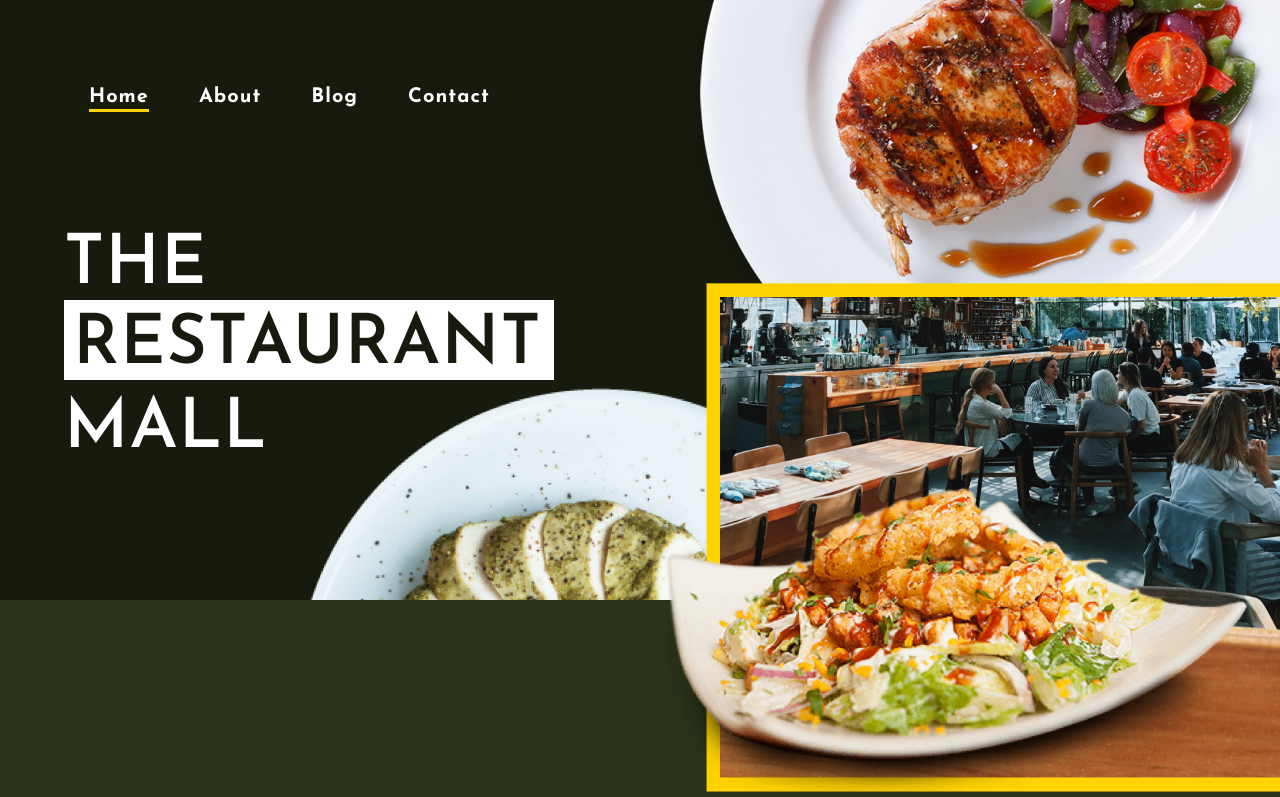
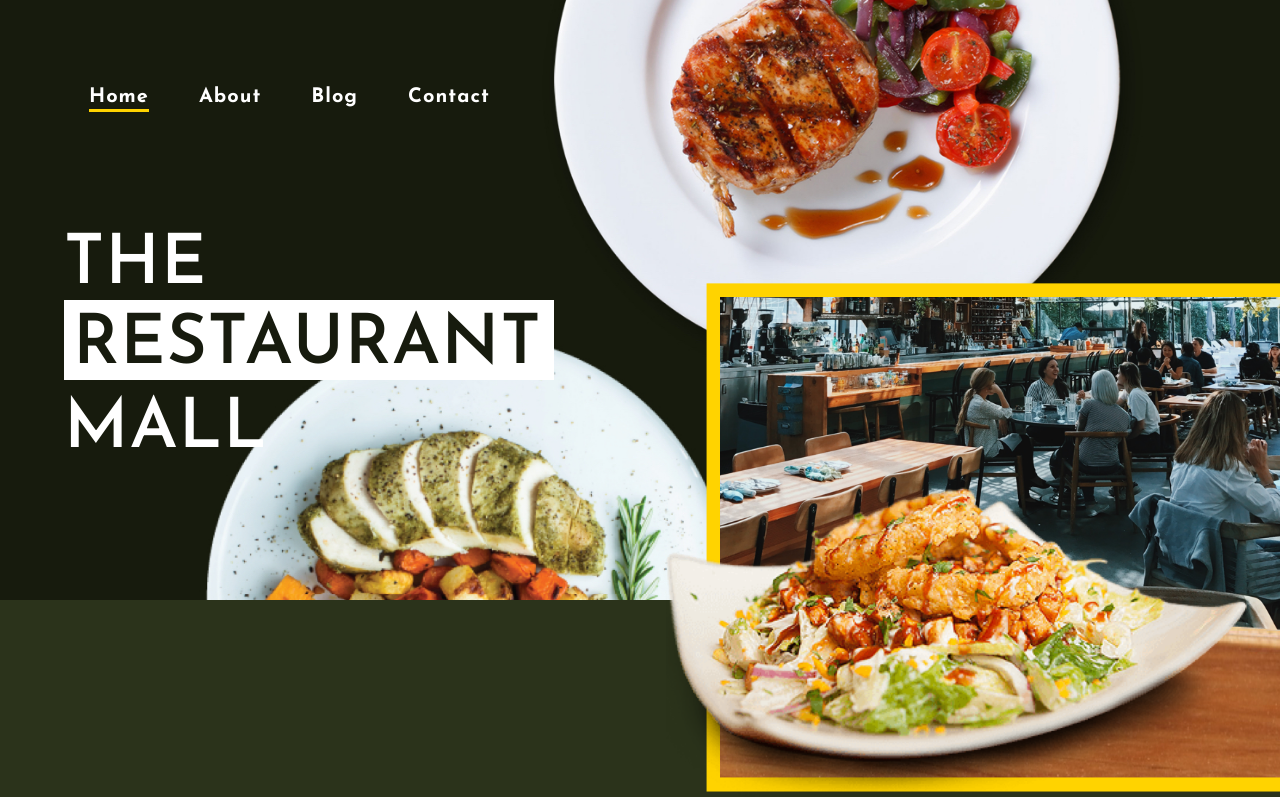
Before and after one commit to MaxinePower/maxine-power-project-1, a plain HTML site: page index.html in a window 1280 px wide. Shown: the top 797 px of the page. Drawn offline with Linux system fonts and the light colour scheme.

Commit message:
background img postion adjustment

```diff
--- a/styles/sass/partials/_general-styling.scss
+++ b/styles/sass/partials/_general-styling.scss
@@ -16,6 +16,10 @@ img {
     object-position: center;
     background-repeat: no-repeat;
     width: 100%;
+}
+header {
+    background-size: cover;
+    background-position: center;
 }
 
 // buttons
```
Also changed, not shown: styles/styles.css.
